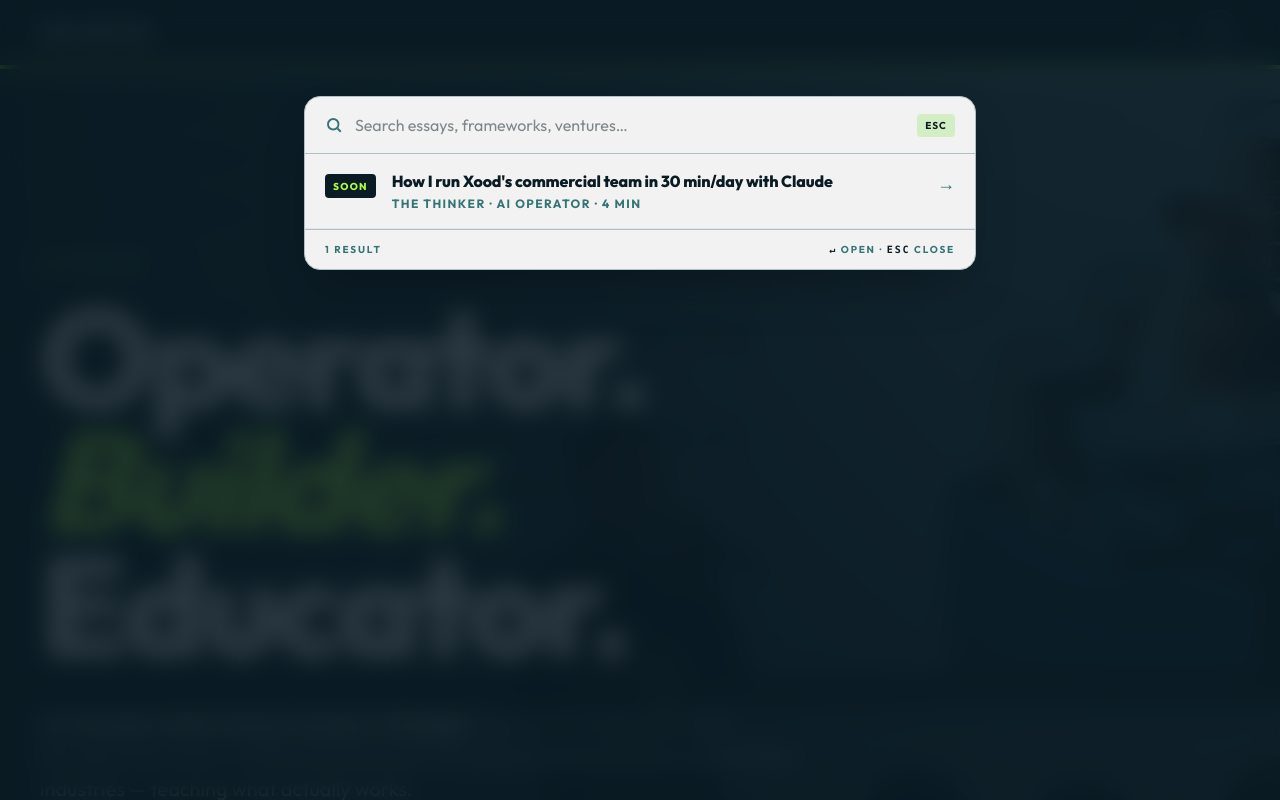
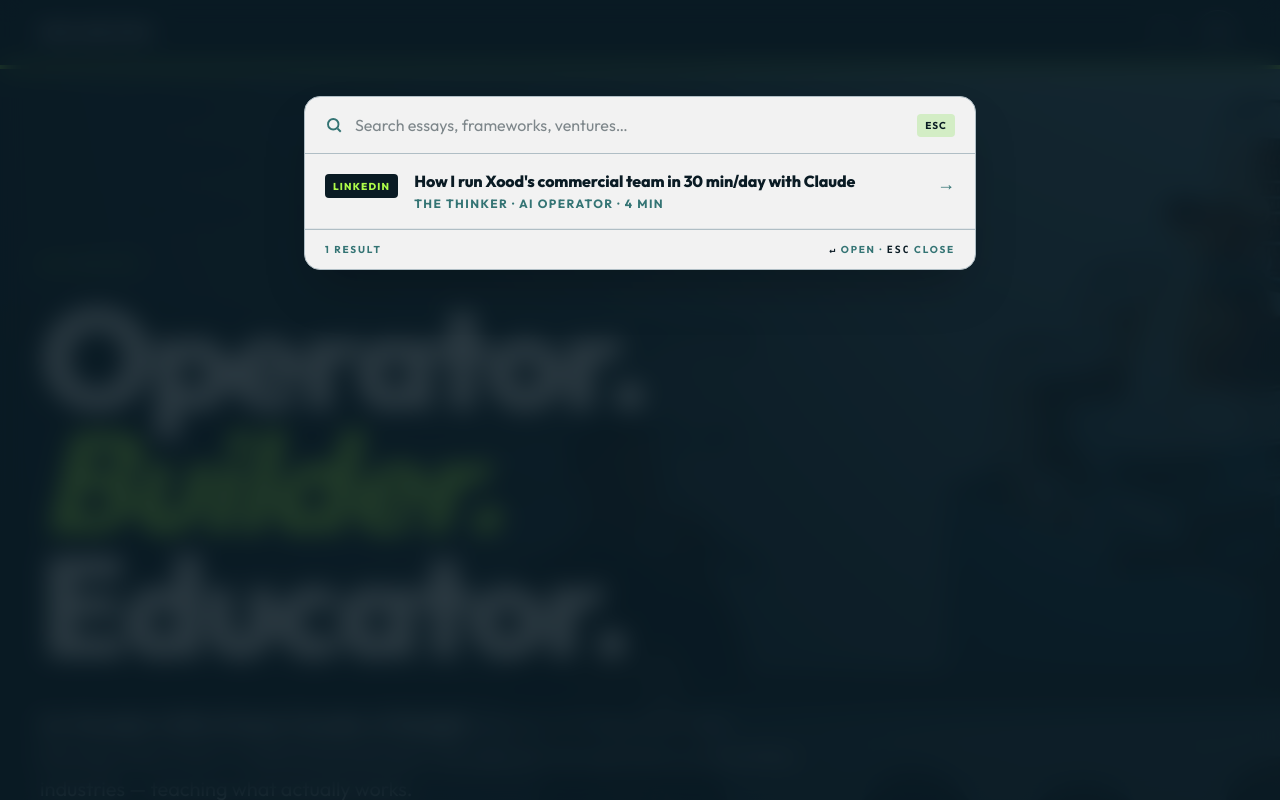
Before and after one commit to akadru/dru_nguyen_personal_brand_website, a Next.js app in the folder website/: page / in a window 1280 px wide. Both pictures are taken after a click on the button 1164 px from the left and 32 px from the top of the page. Shown: the top 800 px of the page. Built offline with nearby package versions, Linux system fonts and the light colour scheme.

Commit message:
fix(build): drop stale 'p.published' reference in SearchModal

```diff
--- a/website/components/SearchModal.tsx
+++ b/website/components/SearchModal.tsx
@@ -121,7 +121,7 @@
                       className="mt-1 inline-flex h-6 shrink-0 items-center rounded px-2 text-[10px] font-extrabold uppercase"
                       style={{ background: "var(--brand-jungle)", color: "var(--brand-lime)", letterSpacing: "0.12em" }}
                     >
-                      {p.published ? p.channel : "Soon"}
+                      {p.channel}
                     </span>
                     <div className="min-w-0 flex-1">
                       <div className="text-base font-extrabold leading-snug" style={{ color: "var(--brand-jungle)", letterSpacing: "-0.01em" }}>
```
